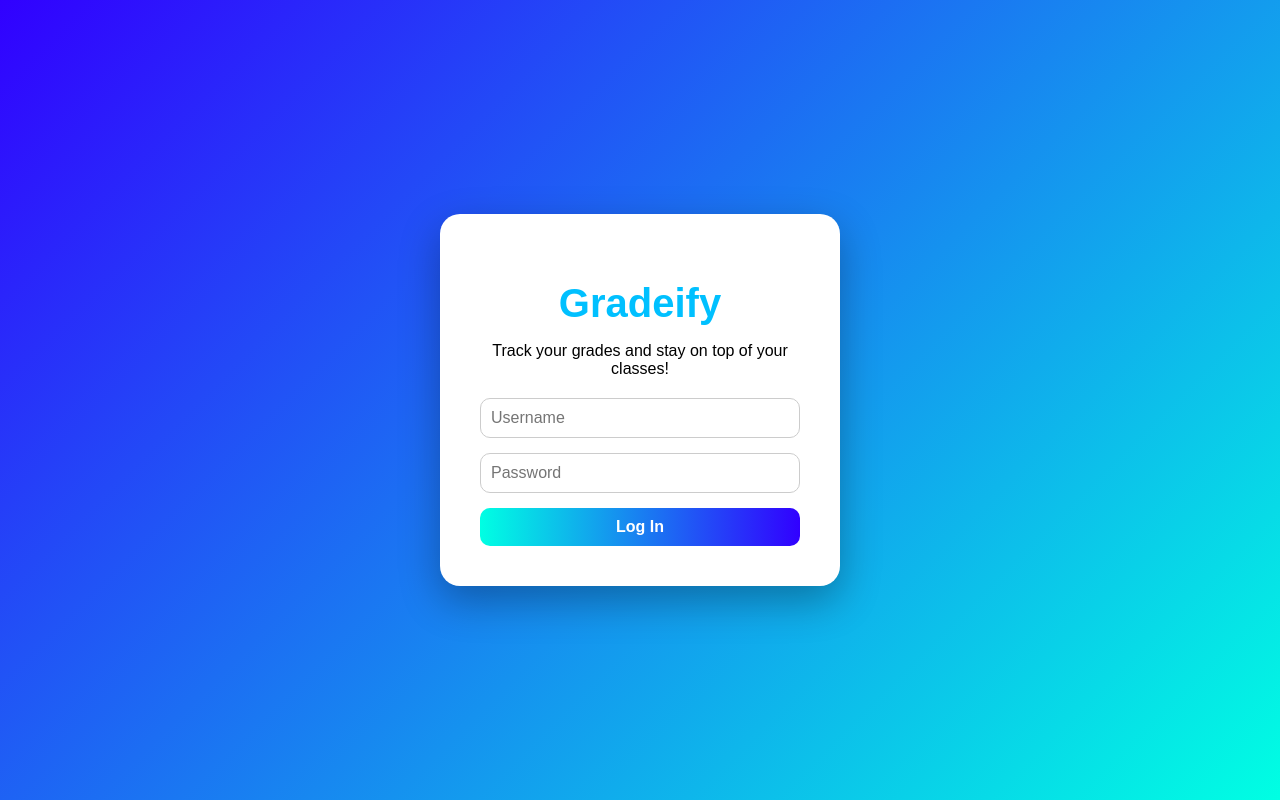
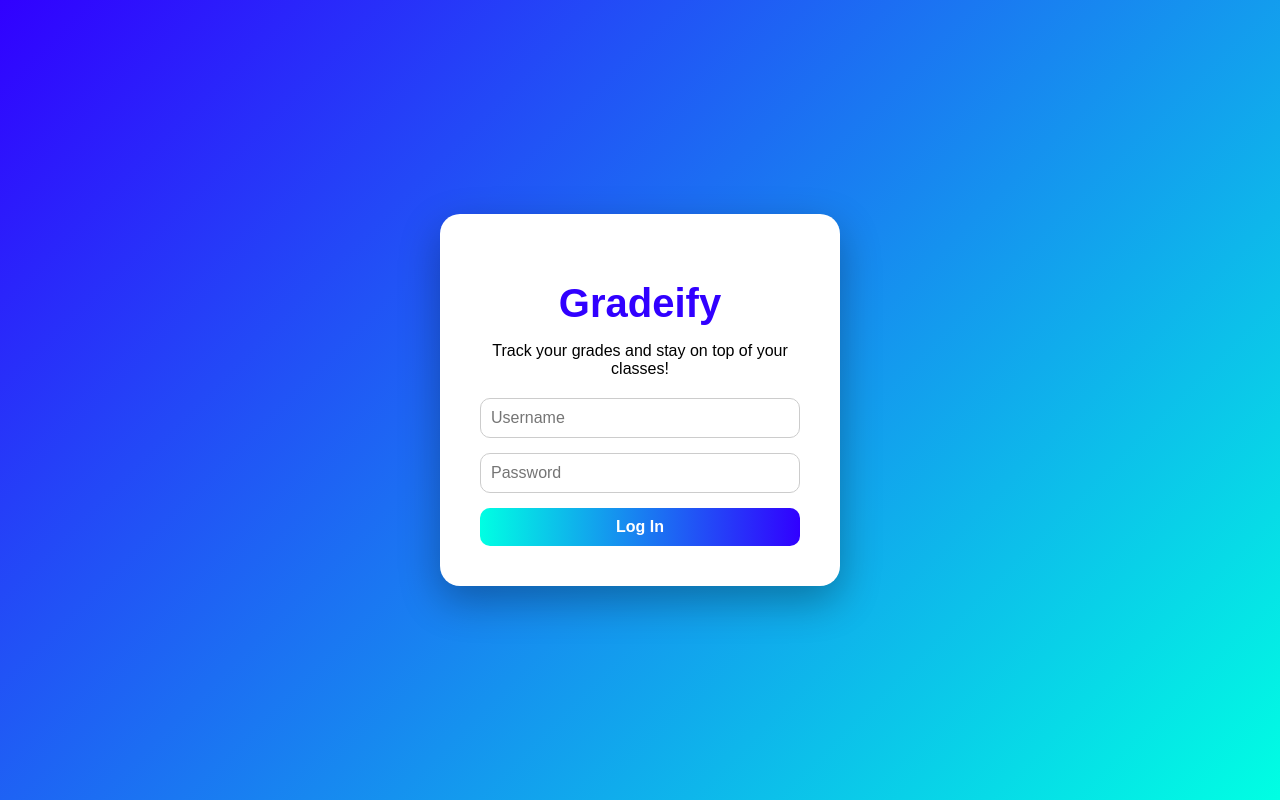
Before and after one commit to LukasChu2008/Gradeify-2025, a React (Vite) app: page / in a window 1280 px wide. Built offline with nearby package versions, Linux system fonts and the light colour scheme.

Commit message:
Update App.css

```diff
--- a/src/App.css
+++ b/src/App.css
@@ -21,7 +21,7 @@
 
 /* Title + subtitle */
 .title {
-  color: #00c0ff; /* blue */
+  color: #3100ff; /* blue */
   font-size: 2.5rem;
   margin-bottom: 10px;
 }
```
